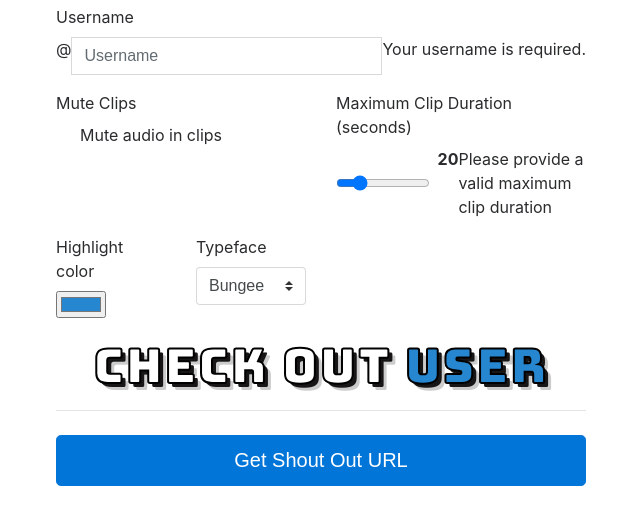
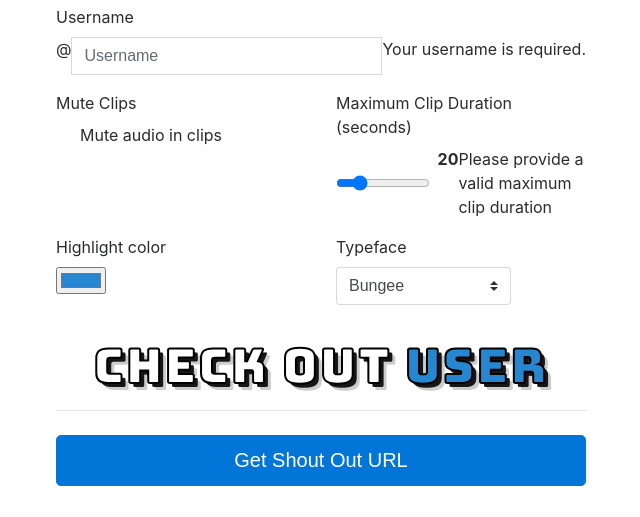
Before and after one commit to d-winch/twitch-shout-outs, a FastAPI app: page / in a window 1280 px wide. Shown: the part 405-922 px from the top of the page, without its empty margins (319-959 px from the left). Run offline with FastAPI, Linux system fonts and the light colour scheme; some libraries are stand-ins or nearby versions; some web fonts are replaced.

Commit message:
Altered column widths

```diff
--- a/templates/sooptions.jinja
+++ b/templates/sooptions.jinja
@@ -134,12 +134,12 @@
             </div>
 
             <div class="row">
-              <div class="col-md-3 mb-3">
+              <div class="col-md-6 mb-3">
                 <label for="name-color">Highlight color</label><br>
                 <input type="color" id="name-color" oninput="updatePreview()" value="#2686cf">
               </div>
 
-              <div class="col-md-3 mb-3">
+              <div class="col-md-6 mb-3">
                 <label for="typeface">Typeface</label><br>
                 <select id="typeface" onchange="updatePreview()" class="custom-select custom-select mb-3">
                   {% for key, value in fonts.items() %}
```
